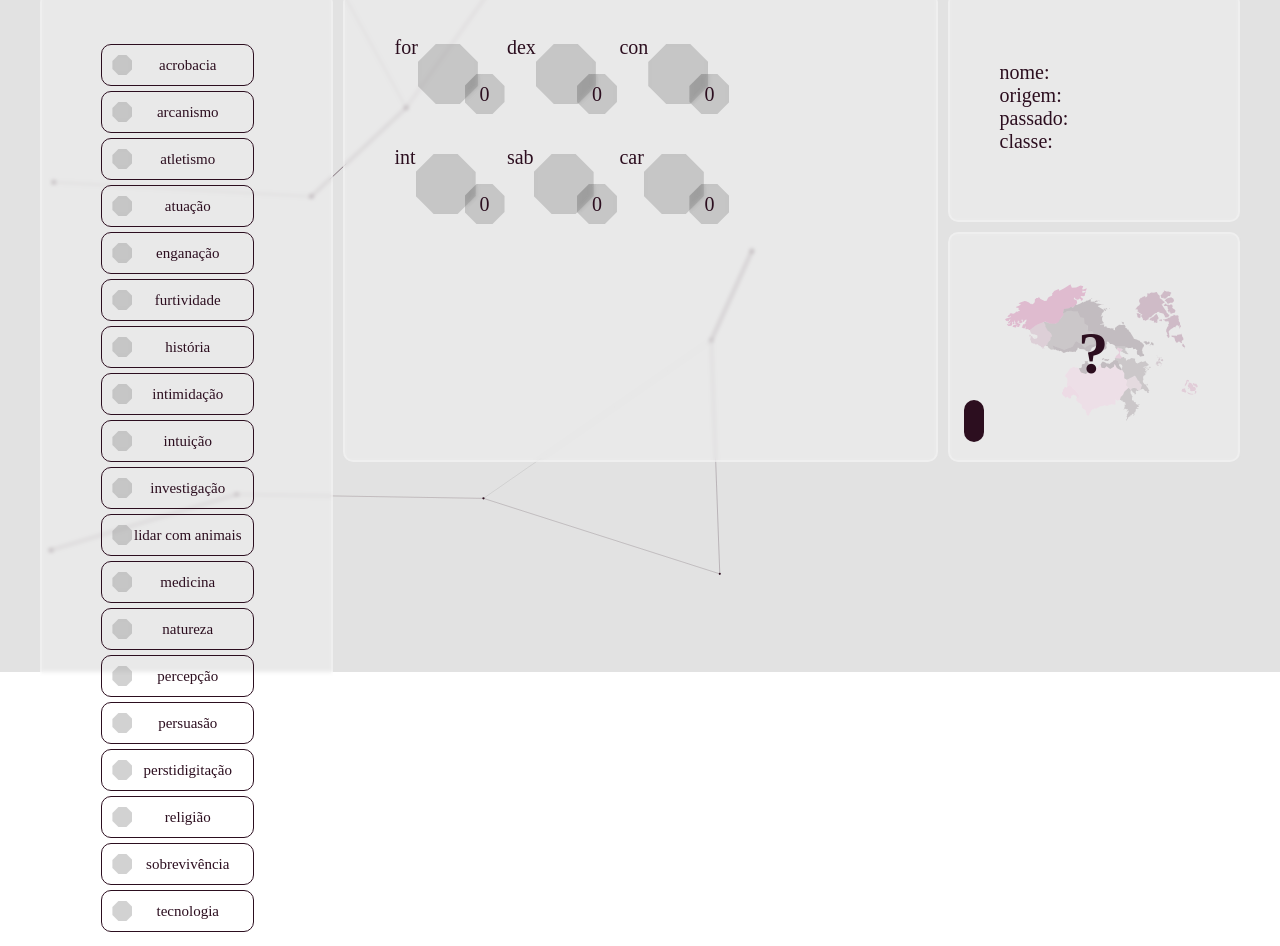
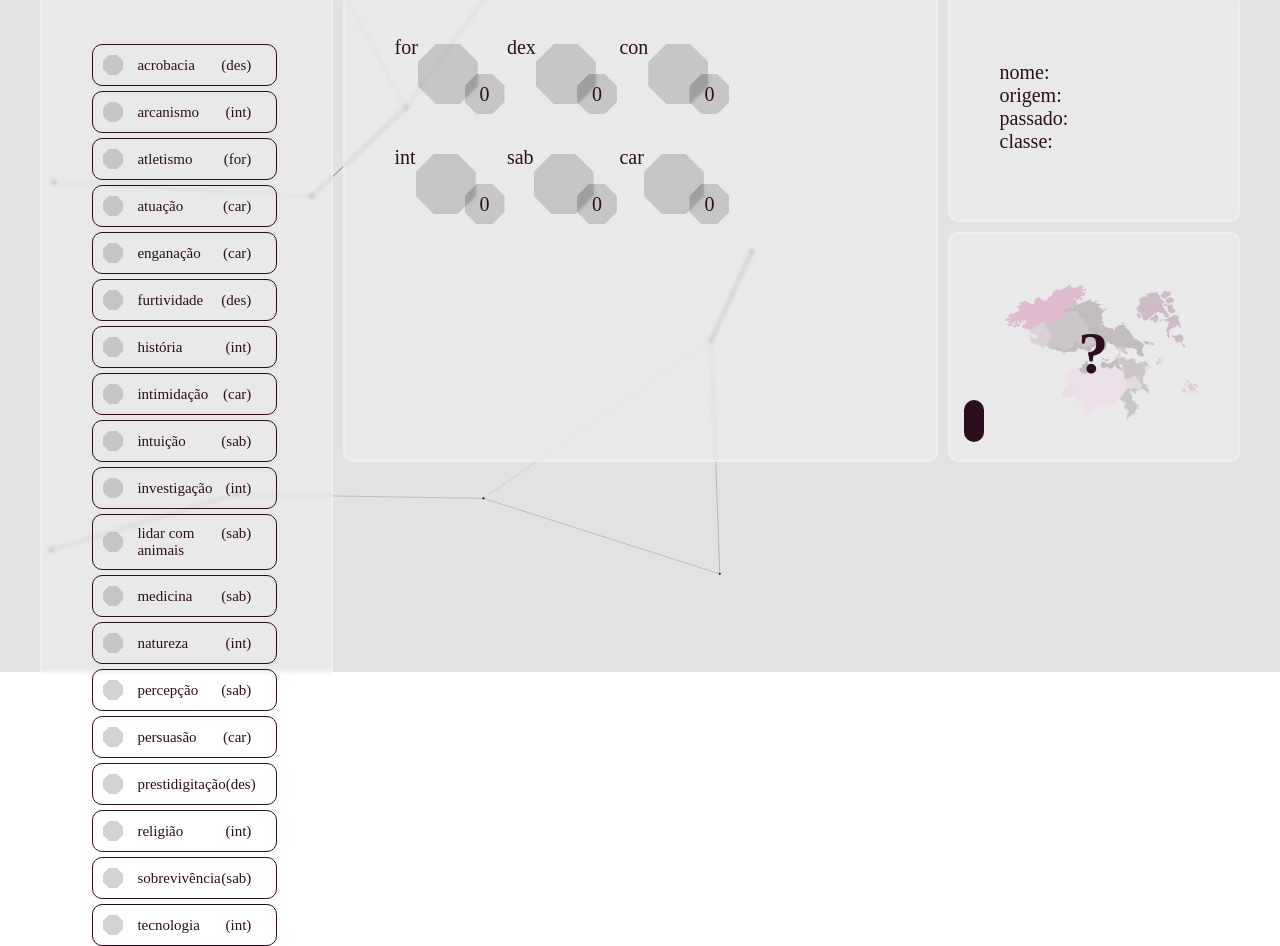
Before and after one commit to Bloco-N/runarcana-next, a Next.js app: page /dashboard/1 in a window 1280 px wide. Shown: the part 128-1074 px from the top of the page. Built offline with nearby package versions, Linux system fonts and the light colour scheme; a web font is replaced by a local one.

Commit message:
feat: align proeficiences

```diff
--- a/pages/dashboard/[id].tsx
+++ b/pages/dashboard/[id].tsx
@@ -152,14 +152,14 @@ const Container = styled.div`
     flex-direction: column;
     align-items: center;
     .skills-wrapper{
-      width: 90%;
+      width: 100%;
       font-size:1.5rem;
       display: flex;
       flex-direction: column;
       justify-content: center;
       gap: 0.5rem;
       >div{
-        width: 90%;
+        width: 98%;
         display: flex;
         align-items: center;
         justify-content: space-between;
@@ -171,6 +171,11 @@ const Container = styled.div`
         }
         >div{
           width: 2rem;
+        }
+        >section{
+          width: 70%;
+          display: flex;
+          justify-content: space-between;
         }
       }
     }
@@ -396,97 +401,230 @@ export default function CharacterDashBoard(){
         <div className="skills-wrapper">
           <div>
             <ThreeWaySwitch skills={skills as Skills} setSkills={setSkills as Dispatch<SetStateAction<Skills>>} name='acrobatics' value={character?.acrobatics as string}/>
-            <p>acrobacia</p>
+            <section>
+              <p>
+                acrobacia
+              </p>
+              <p>
+                (des)
+              </p>
+            </section>
             <p className='skill-value'>{skillsValue?.acrobatics}</p>
           </div>
           <div>
             <ThreeWaySwitch skills={skills as Skills} setSkills={setSkills as Dispatch<SetStateAction<Skills>>} name='arcana' value={character?.arcana as string}/>
-            <p>arcanismo</p>
+            <section>
+              <p>
+                arcanismo
+              </p>
+              <p>
+                (int)
+              </p>
+            </section>
             <p className='skill-value'>{skillsValue?.arcana}</p>
           </div>
           <div>
             <ThreeWaySwitch skills={skills as Skills} setSkills={setSkills as Dispatch<SetStateAction<Skills>>} name='athletics' value={character?.athletics as string}/>
-            <p>atletismo</p>
+            <section>
+              <p>
+                atletismo
+              </p>
+              <p>
+                (for)
+              </p>
+            </section>
             <p className='skill-value'>{skillsValue?.athletics}</p>
           </div>
           <div>
             <ThreeWaySwitch skills={skills as Skills} setSkills={setSkills as Dispatch<SetStateAction<Skills>>} name='performance' value={character?.performance as string}/>
-            <p>atuação</p>
+            <section>
+              <p>
+                atuação
+              </p>
+              <p>
+                (car)
+              </p>
+            </section>
             <p className='skill-value'>{skillsValue?.performance}</p>
           </div>
           <div>
             <ThreeWaySwitch skills={skills as Skills} setSkills={setSkills as Dispatch<SetStateAction<Skills>>} name='deception' value={character?.deception as string}/>
-            <p>enganação</p>
+            <section>
+              <p>
+                enganação
+              </p>
+              <p>
+                (car)
+              </p>
+            </section>
             <p className='skill-value'>{skillsValue?.deception}</p>
           </div>
           <div>
             <ThreeWaySwitch skills={skills as Skills} setSkills={setSkills as Dispatch<SetStateAction<Skills>>} name='stealth' value={character?.stealth as string}/>
-            <p>furtividade</p>
+            <section>
+              <p>
+                furtividade
+              </p>
+              <p>
+                (des)
+              </p>
+            </section>
             <p className='skill-value'>{skillsValue?.stealth}</p>
           </div>
           <div>
             <ThreeWaySwitch skills={skills as Skills} setSkills={setSkills as Dispatch<SetStateAction<Skills>>} name='history' value={character?.history as string}/>
-            <p>história</p>
+            <section>
+              <p>
+                história
+              </p>
+              <p>
+                (int)
+              </p>
+            </section>
             <p className='skill-value'>{skillsValue?.history}</p>
           </div>
           <div>
             <ThreeWaySwitch skills={skills as Skills} setSkills={setSkills as Dispatch<SetStateAction<Skills>>} name='intimidation' value={character?.intimidation as string}/>
-            <p>intimidação</p>
+            <section>
+              <p>
+                intimidação
+              </p>
+              <p>
+                (car)
+              </p>
+            </section>
             <p className='skill-value'>{skillsValue?.intimidation}</p>
           </div>
           <div>
             <ThreeWaySwitch skills={skills as Skills} setSkills={setSkills as Dispatch<SetStateAction<Skills>>} name='insight' value={character?.insight as string}/>
-            <p>intuição</p>
+            <section>
+              <p>
+                intuição
+              </p>
+              <p>
+                (sab)
+              </p>
+            </section>
             <p className='skill-value'>{skillsValue?.insight}</p>
           </div>
           <div>
             <ThreeWaySwitch skills={skills as Skills} setSkills={setSkills as Dispatch<SetStateAction<Skills>>} name='investigation' value={character?.investigation as string}/>
-            <p>investigação</p>
+            <section>
+              <p>
+                investigação
+              </p>
+              <p>
+                (int)
+              </p>
+            </section>
             <p className='skill-value'>{skillsValue?.investigation}</p>
           </div>
           <div>
             <ThreeWaySwitch skills={skills as Skills} setSkills={setSkills as Dispatch<SetStateAction<Skills>>} name='animalHandling' value={character?.animalHandling as string}/>
-            <p>lidar com animais</p>
+            <section>
+              <p>
+                lidar com animais
+              </p>
+              <p>
+                (sab)
+              </p>
+            </section>
             <p className='skill-value'>{skillsValue?.animalHandling}</p>
           </div>
           <div>
             <ThreeWaySwitch skills={skills as Skills} setSkills={setSkills as Dispatch<SetStateAction<Skills>>} name='medicine' value={character?.medicine as string}/>
-            <p>medicina</p>
+            <section>
+              <p>
+                medicina
+              </p>
+              <p>
+                (sab)
+              </p>
+            </section>
             <p className='skill-value'>{skillsValue?.medicine}</p>
           </div>
           <div>
             <ThreeWaySwitch skills={skills as Skills} setSkills={setSkills as Dispatch<SetStateAction<Skills>>} name='nature' value={character?.nature as string}/>
-            <p>natureza</p>
+            <section>
+              <p>
+                natureza
+              </p>
+              <p>
+                (int)
+              </p>
+            </section>
             <p className='skill-value'>{skillsValue?.nature}</p>
           </div>
           <div>
             <ThreeWaySwitch skills={skills as Skills} setSkills={setSkills as Dispatch<SetStateAction<Skills>>} name='perception' value={character?.perception as string}/>
-            <p>percepção</p>
+            <section>
+              <p>
+                percepção
+              </p>
+              <p>
+                (sab)
+              </p>
+            </section>
             <p className='skill-value'>{skillsValue?.perception}</p>
           </div>
           <div>
             <ThreeWaySwitch skills={skills as Skills} setSkills={setSkills as Dispatch<SetStateAction<Skills>>} name='persuasion' value={character?.persuasion as string}/>
-            <p>persuasão</p>
+            <section>
+              <p>
+                persuasão
+              </p>
+              <p>
+                (car)
+              </p>
+            </section>
             <p className='skill-value'>{skillsValue?.persuasion}</p>
           </div>
           <div>
             <ThreeWaySwitch skills={skills as Skills} setSkills={setSkills as Dispatch<SetStateAction<Skills>>}  name='sleightOfHand' value={character?.sleightOfHand as string}/>
-            <p>perstidigitação</p>
+            <section>
+              <p>
+                prestidigitação
+              </p>
+              <p>
+                (des)
+              </p>
+            </section>
             <p className='skill-value'>{skillsValue?.sleightOfHand}</p>
           </div>
           <div>
             <ThreeWaySwitch skills={skills as Skills} setSkills={setSkills as Dispatch<SetStateAction<Skills>>} name='religion' value={character?.religion as string}/>
-            <p>religião</p>
+            <section>
+              <p>
+                religião
+              </p>
+              <p>
+                (int)
+              </p>
+            </section>
             <p className='skill-value'>{skillsValue?.religion}</p>
           </div>
           <div>
             <ThreeWaySwitch skills={skills as Skills} setSkills={setSkills as Dispatch<SetStateAction<Skills>>} name='survival' value={character?.survival as string}/>
-            <p>sobrevivência</p>
+            <section>
+              <p>
+                sobrevivência
+              </p>
+              <p>
+                (sab)
+              </p>
+            </section>
             <p className='skill-value'>{skillsValue?.survival}</p>
           </div>
           <div>
             <ThreeWaySwitch skills={skills as Skills} setSkills={setSkills as Dispatch<SetStateAction<Skills>>} name='tecnology' value={character?.tecnology as string}/>
-            <p>tecnologia</p>
+            <section>
+              <p>
+                tecnologia
+              </p>
+              <p>
+                (int)
+              </p>
+            </section>
             <p className='skill-value'>{skillsValue?.tecnology}</p>
           </div>
         </div>
```
